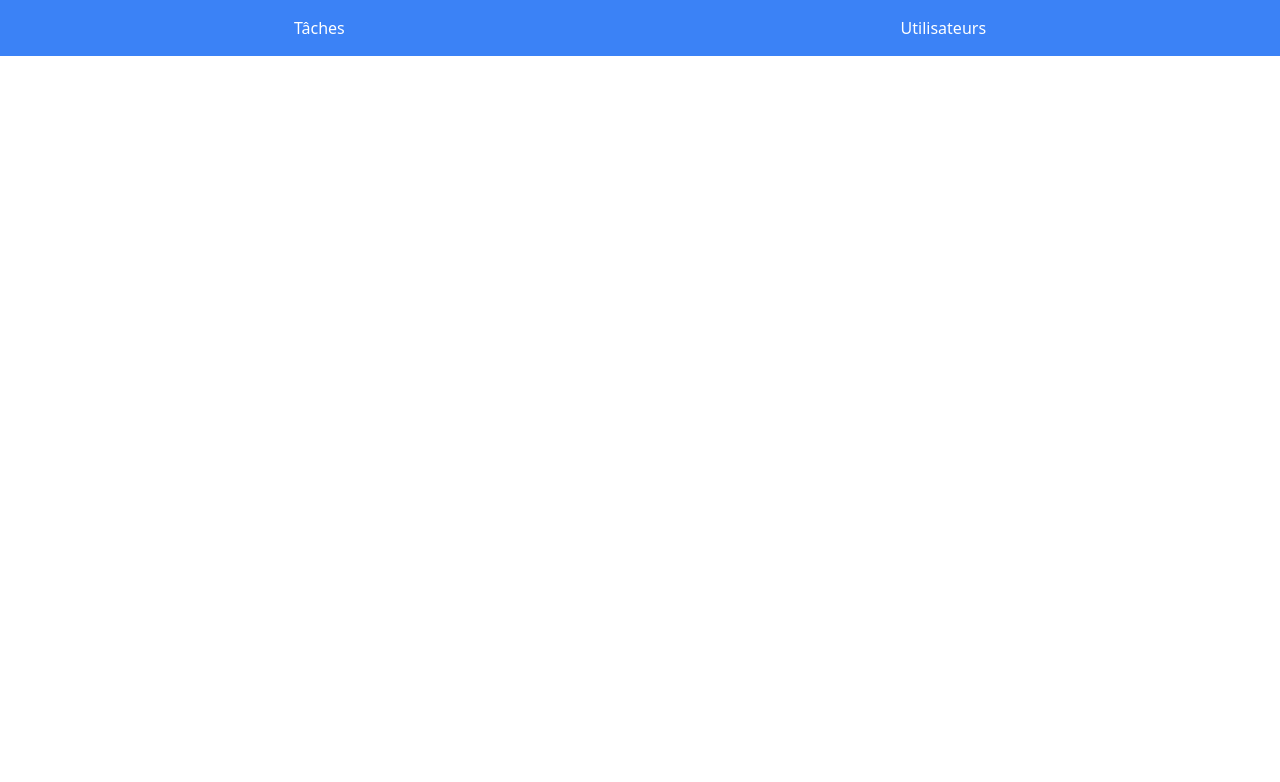
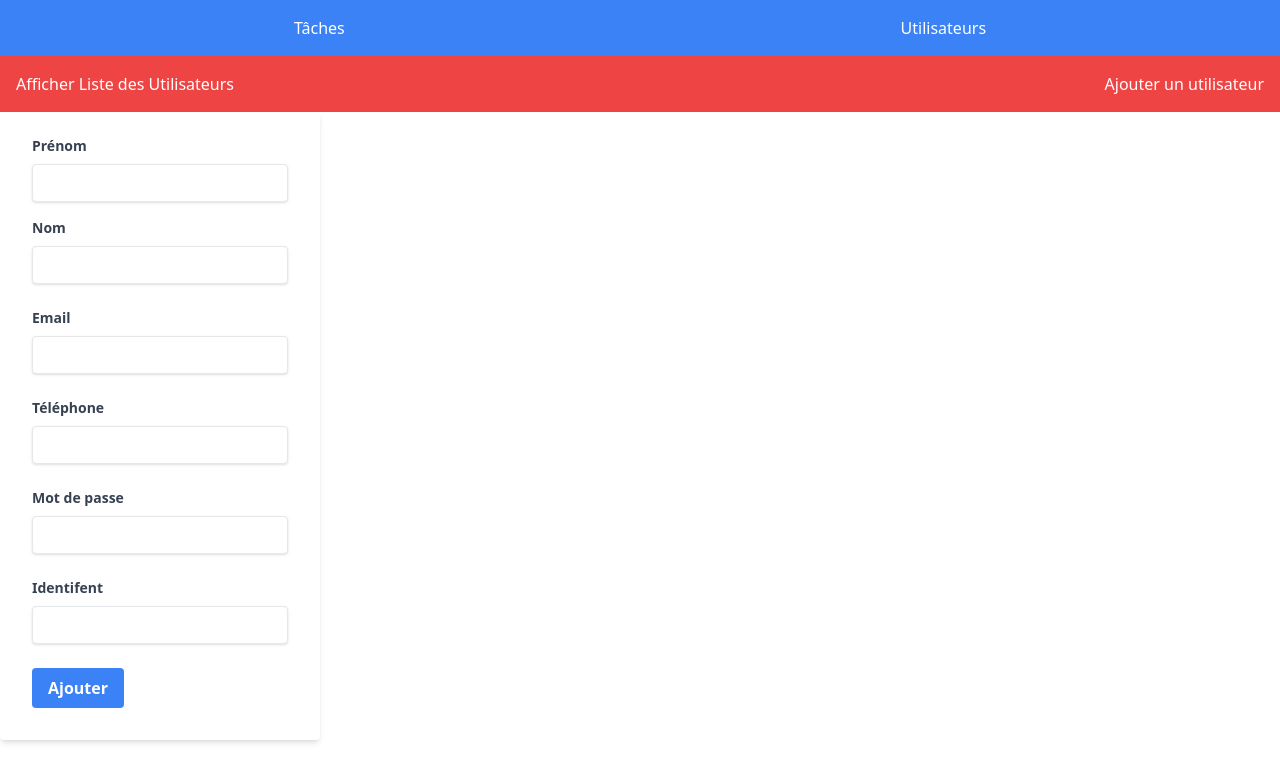
Before and after one commit to fatah0003/TP_Vue, a Vue app: page /user/add in a window 1280 px wide. Before the commit this address had no page. Shown: the top 782 px of the page. Built offline with nearby package versions, Linux system fonts and the light colour scheme.

Commit message:
userManager added, wen can now add, and show and delete users

```diff
--- /dev/null
+++ b/src/components/DetailsComponent.vue
@@ -0,0 +1,8 @@
+<script setup>
+
+</script>
+<template>
+  <div></div>
+</template>
+
+<style scoped></style>
--- a/src/components/FormComponent.vue
+++ b/src/components/FormComponent.vue
@@ -3,15 +3,16 @@ import { ref } from 'vue';
 import { useTasksStore } from "@/stores/tasks";
 
 import { useRouter } from "vue-router";
-const store = useTasksStore();
+
+const data = ref({});
 const router = useRouter();
 
-defineEmits(['add-task']);
-const data = ref({});
+const taskStore = useTasksStore();
+
+
+
 function addTask(data) {
-  data.id = Date.now();
-  data.status = 'waiting';
-  store.create(data);
+  taskStore.addTask(data)
   router.push({name: 'list'})
 }
 
--- a/src/components/FormEditComponent.vue
+++ b/src/components/FormEditComponent.vue
@@ -1,46 +1,41 @@
 <script setup>
 // recupérer l id via la route
-import { useRoute } from "vue-router";
+import { useRoute, useRouter } from "vue-router";
 import { useTasksStore } from "@/stores/tasks";
 
 const route = useRoute();
+const router = useRouter();
 
-const store = useTasksStore();
 
-const data = ref({});
+const taskStore = useTasksStore();
 
-function editTask(data){
+taskStore.getTask(route.params.id)
 
+function editTask() {
+    taskStore.updateTask()
+    router.push({ name: 'list' })
 }
-//trouver la tache coresspendante via le store
-//affecter cette tache troiuvée à la variable aqui est dans le v-model
 </script>
 
 
 <template>
 <div class="w-full max-w-xs">
-  <form @submit.prevent="" class="bg-white shadow-md rounded px-8 pt-6 pb-8 mb-4">
+  <form @submit.prevent="editTask()" class="bg-white shadow-md rounded px-8 pt-6 pb-8 mb-4">
     <div class="mb-4">
         <label class="block text-gray-700 text-sm font-bold mb-2" for="title">
             Titre
         </label>
-        <input class="shadow appearance-none border rounded w-full py-2 px-3 text-gray-700 leading-tight focus:outline-none focus:shadow-outline" id="title" name="title" type="text" >
-    </div>
-    <div class="mb-6">
-        <label class="block text-gray-700 text-sm font-bold mb-2" for="description">
-            Description
-        </label>
-        <textarea id="description" name="description" class="shadow appearance-none border border-red-500 rounded w-full py-2 px-3 text-gray-700 mb-3 leading-tight focus:outline-none focus:shadow-outline"></textarea>
+        <input class="shadow appearance-none border rounded w-full py-2 px-3 text-gray-700 leading-tight focus:outline-none focus:shadow-outline" id="title" name="title" type="text" v-model="taskStore.task.title">
     </div>
     <div class="mb-4">
         <label class="block text-gray-700 text-sm font-bold mb-2" for="date">
             Date
         </label>
-        <input class="shadow appearance-none border rounded w-full py-2 px-3 text-gray-700 leading-tight focus:outline-none focus:shadow-outline" id="date" name="date" type="date">
+        <input class="shadow appearance-none border rounded w-full py-2 px-3 text-gray-700 leading-tight focus:outline-none focus:shadow-outline" id="date" name="date" type="date" v-model="taskStore.task.deadline">
     </div>
     <div class="flex items-center justify-between">
         <button class="bg-blue-500 hover:bg-blue-700 text-white font-bold py-2 px-4 rounded focus:outline-none focus:shadow-outline" type="submit">
-            Ajouter la tâche
+            Modifier
         </button>
     </div>
 </form>
--- /dev/null
+++ b/src/components/FormUsers.vue
@@ -0,0 +1,75 @@
+<script setup>
+import { ref } from "vue";
+import { useRouter } from "vue-router";
+import { useUsersStore } from "@/stores/users";
+
+
+const userStore = useUsersStore();
+
+const data = ref({});
+const router = useRouter();
+
+
+
+function addUser(data) {
+  userStore.addUser(data)
+  router.push({name: 'userlist'})
+}
+</script>
+
+<template>
+
+<div class="w-full max-w-xs">
+  <form @submit.prevent="addUser(data)" class="bg-white shadow-md rounded px-8 pt-6 pb-8 mb-4">
+    <div class="mb-4">
+        <label class="block text-gray-700 text-sm font-bold mb-2" for="firstname">
+            Prénom
+        </label>
+        <input class="shadow appearance-none border rounded w-full py-2 px-3 text-gray-700 leading-tight focus:outline-none focus:shadow-outline" id="firstname" name="firstname" type="text" v-model="data.firstname">
+    </div>
+    <div class="mb-6">
+        <label class="block text-gray-700 text-sm font-bold mb-2" for="lastname">
+            Nom
+        </label>
+        <input class="shadow appearance-none border rounded w-full py-2 px-3 text-gray-700 leading-tight focus:outline-none focus:shadow-outline" id="lastname" name="lastname" type="text" v-model="data.lastname">
+    </div>
+    <div class="mb-6">
+        <label class="block text-gray-700 text-sm font-bold mb-2" for="email">
+            Email
+        </label>
+        <input class="shadow appearance-none border rounded w-full py-2 px-3 text-gray-700 leading-tight focus:outline-none focus:shadow-outline" id="email" name="email" type="text" v-model="data.email">
+    </div>
+    <div class="mb-6">
+        <label class="block text-gray-700 text-sm font-bold mb-2" for="phone">
+            Téléphone
+        </label>
+        <input class="shadow appearance-none border rounded w-full py-2 px-3 text-gray-700 leading-tight focus:outline-none focus:shadow-outline" id="phone" name="phone" type="text" v-model="data.phone">
+    </div>
+    <div class="mb-6">
+        <label class="block text-gray-700 text-sm font-bold mb-2" for="password">
+            Mot de passe
+        </label>
+        <input class="shadow appearance-none border rounded w-full py-2 px-3 text-gray-700 leading-tight focus:outline-none focus:shadow-outline" id="password" name="password" type="text" v-model="data.password">
+    </div>
+    <div class="mb-6">
+        <label class="block text-gray-700 text-sm font-bold mb-2" for="userIdentifier">
+            Identifent
+        </label>
+        <input class="shadow appearance-none border rounded w-full py-2 px-3 text-gray-700 leading-tight focus:outline-none focus:shadow-outline" id="userIdentifier" name="userIdentifier" type="text" v-model="data.userIdentifier">
+    </div>
+
+
+    <div class="flex items-center justify-between">
+        <button class="bg-blue-500 hover:bg-blue-700 text-white font-bold py-2 px-4 rounded focus:outline-none focus:shadow-outline" type="submit">
+            Ajouter
+        </button>
+    </div>
+</form>
+
+</div>
+
+</template>
+
+<style scoped>
+
+</style>
--- /dev/null
+++ b/src/components/UsersList.vue
@@ -0,0 +1,41 @@
+<script setup>
+import { ref } from "vue";
+import { useRouter } from "vue-router";
+import { useUsersStore } from "@/stores/users";
+const router = useRouter();
+
+const userStore = useUsersStore();
+userStore.getUsers();
+
+function remove(taskId){
+  userStore.removeUser(taskId);
+  userStore.getUsers()
+}
+</script>
+<template>
+
+    <div class="bg-white shadow-md rounded px-8 pt-6 pb-8 mb-4">
+       <div class=" flex space-x-10 ">
+        <h2>Liste des utilisateur</h2>
+
+    </div>
+      <ul v-for="item in userStore.users" :key="item.id">
+                {{ item.firstname }} {{ item.lastname }} {{ item.email }}
+        <li class="w-1/2 flex-col  space-x-10 space-y-10">
+
+            <button class="bg-blue-500 hover:bg-blue-700 text-white font-bold py-2 px-4 rounded focus:outline-none focus:shadow-outline">voir</button>
+
+            <button class="bg-blue-500 hover:bg-blue-700 text-white font-bold py-2 px-4 rounded focus:outline-none focus:shadow-outline">Modifier</button>
+
+            <button @click="remove(item.id)" class="bg-blue-500 hover:bg-blue-700 text-white font-bold py-2 px-4 rounded focus:outline-none focus:shadow-outline">Supprimer</button>
+        </li>
+
+      </ul>
+
+    </div>
+</template>
+
+
+<style scoped>
+
+</style>
--- a/src/stores/tasks.js
+++ b/src/stores/tasks.js
@@ -2,28 +2,86 @@ import { ref, computed } from 'vue'
 import { defineStore } from 'pinia'
 
 export const useTasksStore = defineStore('tasks', () => {
-  //definir une proprieté
-  const tasks = ref([])
-  //definir une proprieté derivée
-  const dones = computed(() => {
-    const result = tasks.value.filter((task) => {
-      return task.status === 'done'
+  // définir tasks
+  const tasks = ref();
+  const task = ref({})
+  // getTasks
+  function getTasks() {
+    fetch('https://todolist-api.rema-tech.fr/api/tasks')
+    .then((response) => {
+      response.json().then((data) => {
+        tasks.value = data['hydra:member']
+      })
     })
-    return result.length
-  })
-  //definir les méthodes
+  }
+  // addTask
+  function addTask(newtask) {
+    fetch('https://todolist-api.rema-tech.fr/api/tasks', {
+      method: 'POST',
+      headers: {
+        'Content-Type': 'application/ld+json'
+      },
+      body: JSON.stringify(newtask)
+    }).then((response) => {
+      response.json().then((data) => {
 
-  //ajouter une tache
-  function create(task) {
-    tasks.value.push(task)
+        // tasks.value = data['hydra:member']
+      })
+    })
   }
-  // supprimer une tache
-  function remove(id) {
-    tasks.value = tasks.value.filter(task => task.id !== id);
+  // removeTask
+  function removeTask(taskId) {
+    fetch(`https://todolist-api.rema-tech.fr/api/tasks/${taskId}`, {
+      method: 'DELETE'
+    });
   }
 
-  //modifier une tache
+  //showDetails
+  function showDetails(taskId){
+fetch(`https://todolist-api.rema-tech.fr/api/tasks/${taskId}`)
+.then((response) => {
+  response.json().then((data) => {
+    tasks.value = data['hydra:member']
+  })
+})
+  }
 
+  // getTask
+  async function getTask(taskId){
+    await fetch(`https://todolist-api.rema-tech.fr/api/tasks/${taskId}`)
+    .then((response) => {
+      response.json()
+      .then((data) => {
+        task.value = data
+      })
+    })
+  }
 
-  return { tasks, dones, create, remove }
+  function updateTask() {
+    fetch(`https://todolist-api.rema-tech.fr/api/tasks/${task.value.id}`, {
+      method: 'PATCH',
+      headers: {
+        'Content-Type': 'application/merge-patch+json'
+      },
+      body: JSON.stringify(task.value)
+    })
+    .then((response) => {
+      response.json().then((data) => {
+        task.value = data
+      })
+    })
+  }
+  // updateTask
+  // function updateTask (taskId){
+  //   fetch(`https://todolist-api.rema-tech.fr/api/tasks/${taskId}`, {
+  //     method: 'PATCH'
+  //   });
+  // }
+  // définir loading
+  // définir error
+  // définir les Actions
+
+  // updateTask
+
+  return { tasks, getTasks, addTask, removeTask, showDetails, getTask, updateTask, task }
 })
--- /dev/null
+++ b/src/stores/users.js
@@ -0,0 +1,44 @@
+import { ref, computed } from 'vue'
+import { defineStore } from 'pinia'
+
+export const useUsersStore = defineStore('users', () => {
+  // définir tasks
+  const users = ref();
+  // getUsers
+  function getUsers() {
+    fetch('https://todolist-api.rema-tech.fr/api/users')
+    .then((response) => {
+      response.json().then((data) => {
+        users.value = data['hydra:member']
+      })
+    })
+  }
+
+  //adduser
+
+  function addUser(newuser) {
+    fetch('https://todolist-api.rema-tech.fr/api/users', {
+      method: 'POST',
+      headers: {
+        'Content-Type': 'application/ld+json'
+      },
+      body: JSON.stringify(newuser)
+    }).then((response) => {
+      response.json().then((data) => {
+        getUsers()
+        // tasks.value = data['hydra:member']
+      })
+    })
+  }
+
+  // removeTask
+  function removeUser(taskId) {
+    fetch(`https://todolist-api.rema-tech.fr/api/users/${taskId}`, {
+      method: 'DELETE'
+    });
+  }
+
+
+
+  return { users, getUsers, addUser, removeUser }
+})
--- a/src/views/TasksManager.vue
+++ b/src/views/TasksManager.vue
@@ -7,9 +7,9 @@
 
     <nav class="bg-green-500 text-white p-4 flex  justify-between items-center">
 
+        <RouterLink :to="{ name: 'list' }">Liste des taches</RouterLink>
+
         <RouterLink :to="{ name: 'NewTask' }">Ajouter une tache</RouterLink>
-
-        <RouterLink :to="{ name: 'list' }">Liste des taches</RouterLink>
 
     </nav>
     <div>
--- a/src/views/UsersManager.vue
+++ b/src/views/UsersManager.vue
@@ -5,7 +5,17 @@
 
 <template>
 
-<div>hhhhhh</div>
+<nav class="bg-red-500 text-white p-4 flex  justify-between items-center">
+
+<RouterLink :to="{ name: 'userlist' }">Afficher Liste des Utilisateurs</RouterLink>
+
+<RouterLink :to="{ name: 'newuser' }">Ajouter un utilisateur</RouterLink>
+
+
+</nav>
+<div>
+<RouterView></RouterView>
+</div>
 </template>
 
 
```
Also changed, not shown: src/components/ListComponent.vue (+22 -15 lines), src/router/index.js (+27 -3 lines).
